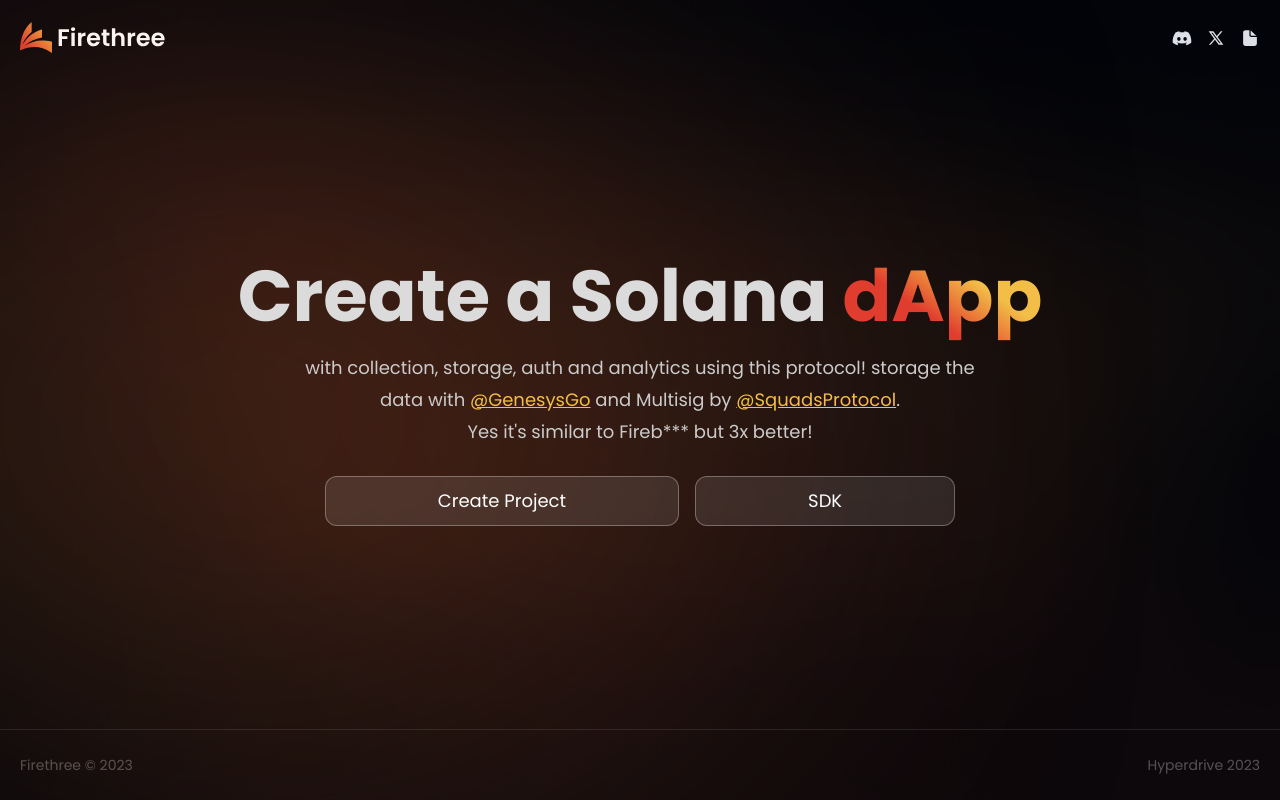
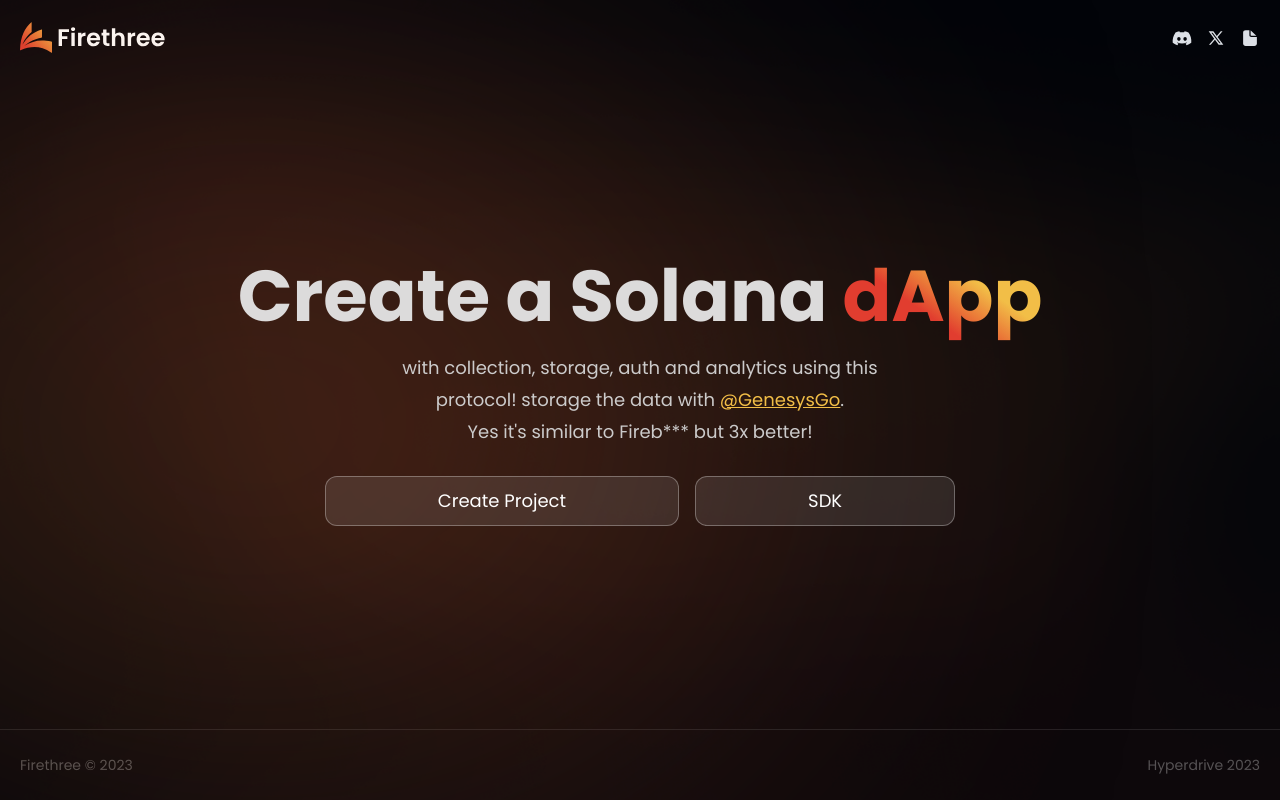
Before and after one commit to firethreexyz/firethree-home, a Next.js app: page / in a window 1280 px wide. Built offline with nearby package versions, Linux system fonts and the light colour scheme.

Commit message:
Update page.tsx

```diff
--- a/src/app/page.tsx
+++ b/src/app/page.tsx
@@ -1,45 +1,10 @@
 /* eslint-disable @next/next/no-img-element */
 "use client";
 
-// import { Connection, PublicKey } from "@solana/web3.js";
-// import Firethree from "@firethreexyz/firethree-protocol";
 import Link from "next/link";
 import React from "react";
 
 const Stats: React.FC = () => {
-  // const connection = useMemo(
-  //   () =>
-  //     new Connection(
-  //       "https://rpc.helius.xyz/?api-key=70f2e610-d5ea-4007-a763-4b2fd343c55e"
-  //     ),
-  //   []
-  // );
-  // const firethree = useMemo(
-  //   () => new Firethree(null, connection),
-  //   [connection]
-  // );
-  // const [projects, setProjects] = React.useState<
-  //   {
-  //     name: string;
-  //     ts: number;
-  //     publicKey: PublicKey;
-  //     image: string;
-  //     account: {
-  //       ts: any;
-  //       name: number[];
-  //       bump: number;
-  //       shdw: PublicKey;
-  //       multisig: PublicKey;
-  //       authority: PublicKey;
-  //       createKey: PublicKey;
-  //     };
-  //   }[]
-  // >([]);
-
-  // useEffect(() => {
-  //   firethree.project.getAll().then(setProjects);
-  // }, []); // eslint-disable-line react-hooks/exhaustive-deps
-
   return (
     <div className="flex flex-col h-screen w-screen overflow-x-hidden">
       <img
@@ -106,16 +71,7 @@
               target="_blank"
             >
               @GenesysGo
-            </Link>{" "}
-            and Multisig by{" "}
-            <Link
-              className="underline hover:text-fire-orange text-fire-yellow transition-all"
-              href="https://twitter.com/SquadsProtocol"
-              target="_blank"
-            >
-              @SquadsProtocol
-            </Link>
-            .
+            </Link>.
             <br />
             Yes it&apos;s similar to Fireb*** but 3x better!
           </span>
@@ -126,7 +82,7 @@
               </button>
             </Link>
             <Link
-              href="https://www.npmjs.com/package/@firethreexyz/firethree-protocol"
+              href="https://www.npmjs.com/package/@triadxyz/firethree-protocol"
               target="_blank"
             >
               <button className="text-lg text-white bg-white/10 h-[50px] px-20 md:px-28 mt-5 rounded-xl border border-white/30 hover:opacity-80 transition-all">
@@ -134,25 +90,6 @@
               </button>
             </Link>
           </div>
-
-          {/* <div className="w-full max-w-[100vw] flex items-center gap-8 mx-auto mt-20 overflow-x-auto min-h-[150px] px-10">
-            {projects.map((project) => (
-              <div className="flex flex-col items-center" key={project.name}>
-                <div className="flex items-center justify-center w-28 h-28 shadow-md relative rounded-md overflow-hidden">
-                  <img
-                    className="flex w-full h-full absolute object-contain"
-                    src={project.image}
-                    alt="logo"
-                    loading="lazy"
-                  />
-                </div>
-
-                <span className="text-sm text-[#CCCBCB] font-medium mt-2">
-                  {project.name}
-                </span>
-              </div>
-            ))}
-          </div> */}
         </div>
 
         <div className="flex flex-col">
```
